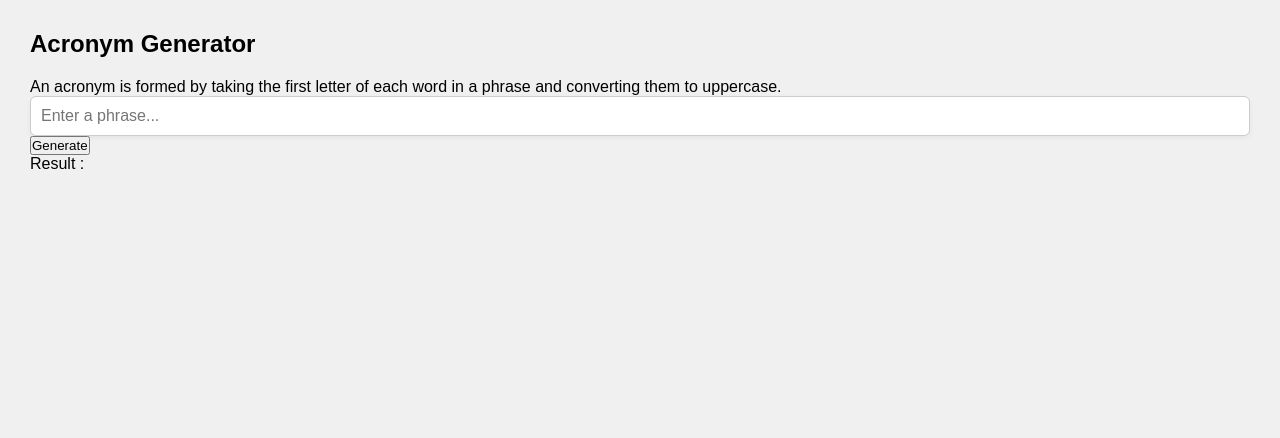
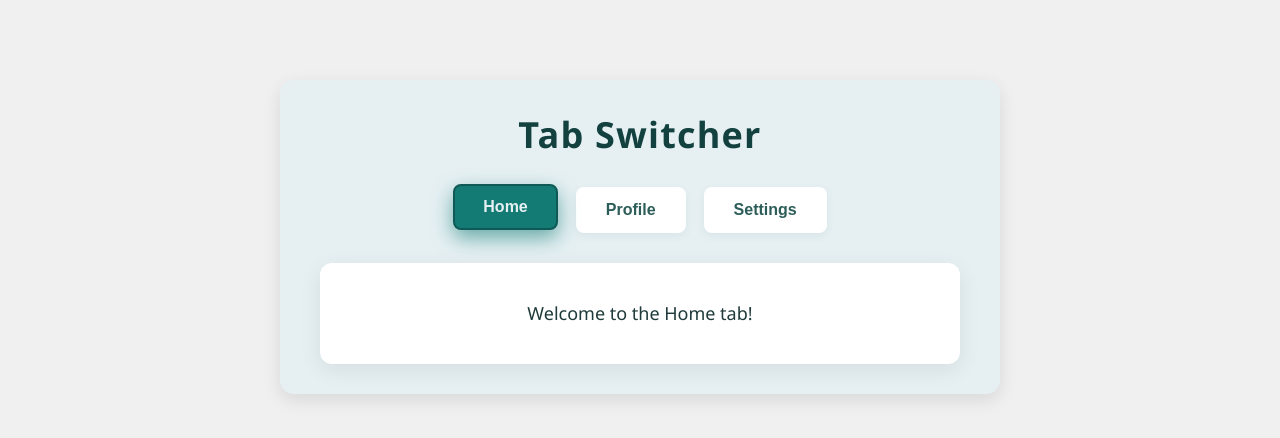
Before and after one commit to sonam002/react-interview-practice, a React (Vite) app: page / in a window 1280 px wide. Shown: the top 438 px of the page. Built offline with nearby package versions, Linux system fonts and the light colour scheme.

Commit message:
011 - Tab Switcher

```diff
--- a/src/App.js
+++ b/src/App.js
@@ -12,6 +12,9 @@ import FocusInput from "./problems/007-focus-input/FocusInput";
 import URLValidator from "./problems/008-url-validator/URLValidator";
 import MortgageCalculator from "./problems/009-mortgage-calculator/MortgageCalculator";
 import AcronymGenerator from "./problems/010-acronym-generator/AcronymGenerator";
+import TabSwitcher from "./problems/011-tab-switcher/TabSwitcher";
+
+
 const root = ReactDOM.createRoot(document.getElementById("root"));
 
 const App = () => {
@@ -49,7 +52,8 @@ const App = () => {
             {/*<FocusInput />*/}
             {/*<URLValidator />*/}
             {/*<MortgageCalculator />*/}
-            <AcronymGenerator />
+            {/*<AcronymGenerator /> */}
+            <TabSwitcher />
         </div>
     );
 };
--- /dev/null
+++ b/src/problems/011-tab-switcher/TabSwitcher.js
@@ -0,0 +1,42 @@
+import React, { useState } from "react";
+import "./styles.css";
+
+// Sample tab data
+const tabs = [
+  { id: "home", label: "Home", content: "Welcome to the Home tab!" },
+  { id: "profile", label: "Profile", content: "This is your Profile." },
+  { id: "settings", label: "Settings", content: "Adjust your Settings here." },
+];
+
+export default function TabSwitcher() {
+  // Active tab state
+  const [activeTab, setActiveTab] = useState("home");
+
+  // Find currently active tab
+  const currentTab = tabs.find((tab) => tab.id === activeTab);
+
+  return (
+    <div className="tab-switcher">
+      <h1>Tab Switcher</h1>
+
+      {/* Tab buttons */}
+      <div className="tab-buttons">
+        {tabs.map((tab) => (
+          <button
+            key={tab.id}
+            data-testid={`tab-button-${tab.id}`}
+            onClick={() => setActiveTab(tab.id)}
+            className={activeTab === tab.id ? "active" : ""}
+          >
+            {tab.label}
+          </button>
+        ))}
+      </div>
+
+      {/* Content */}
+      <div className="tab-content" data-testid="tab-content">
+        {currentTab?.content}
+      </div>
+    </div>
+  );
+}
--- /dev/null
+++ b/src/problems/011-tab-switcher/styles.css
@@ -0,0 +1,68 @@
+.tab-switcher {
+  max-width: 720px;
+  margin: 50px auto;
+  padding: 30px 40px;
+  background-color: #e6f0f3;
+  border-radius: 14px;
+  box-shadow: 0 6px 18px rgba(0, 0, 0, 0.1);
+  font-family: "Segoe UI", Tahoma, Geneva, Verdana, sans-serif;
+  color: #1f3a3a;
+  user-select: none;
+}
+
+.tab-switcher h1 {
+  font-size: 2.25rem;
+  font-weight: 600;
+  margin-bottom: 28px;
+  color: #134140;
+  text-align: center;
+  letter-spacing: 1.2px;
+}
+
+.tab-buttons {
+  display: flex;
+  justify-content: center;
+  gap: 18px;
+  margin-bottom: 30px;
+}
+
+.tab-buttons button {
+  background-color: #ffffff;
+  border: 2px solid transparent;
+  border-radius: 8px;
+  padding: 12px 28px;
+  font-size: 16px;
+  font-weight: 600;
+  color: #2c5d58;
+  cursor: pointer;
+  transition: all 0.3s ease;
+  box-shadow: 0 3px 8px rgba(47, 79, 79, 0.07);
+}
+
+.tab-buttons button:hover {
+  background-color: #a1d2ce;
+  color: #134140;
+  box-shadow: 0 6px 14px rgba(47, 79, 79, 0.12);
+  transform: translateY(-2px);
+}
+
+.tab-buttons button.active {
+  background-color: #147b74;
+  color: #e6f0f3;
+  border-color: #0f5a56;
+  box-shadow: 0 8px 20px rgba(20, 123, 116, 0.6);
+  transform: translateY(-3px);
+}
+
+.tab-content {
+  background-color: #ffffff;
+  border-radius: 12px;
+  padding: 36px 28px;
+  font-size: 18px;
+  line-height: 1.6;
+  box-shadow: 0 6px 22px rgba(0, 0, 0, 0.08);
+  color: #1f3a3a; /* dark slate */
+  text-align: center;
+  min-height: 100px;
+  user-select: text;
+}
```
